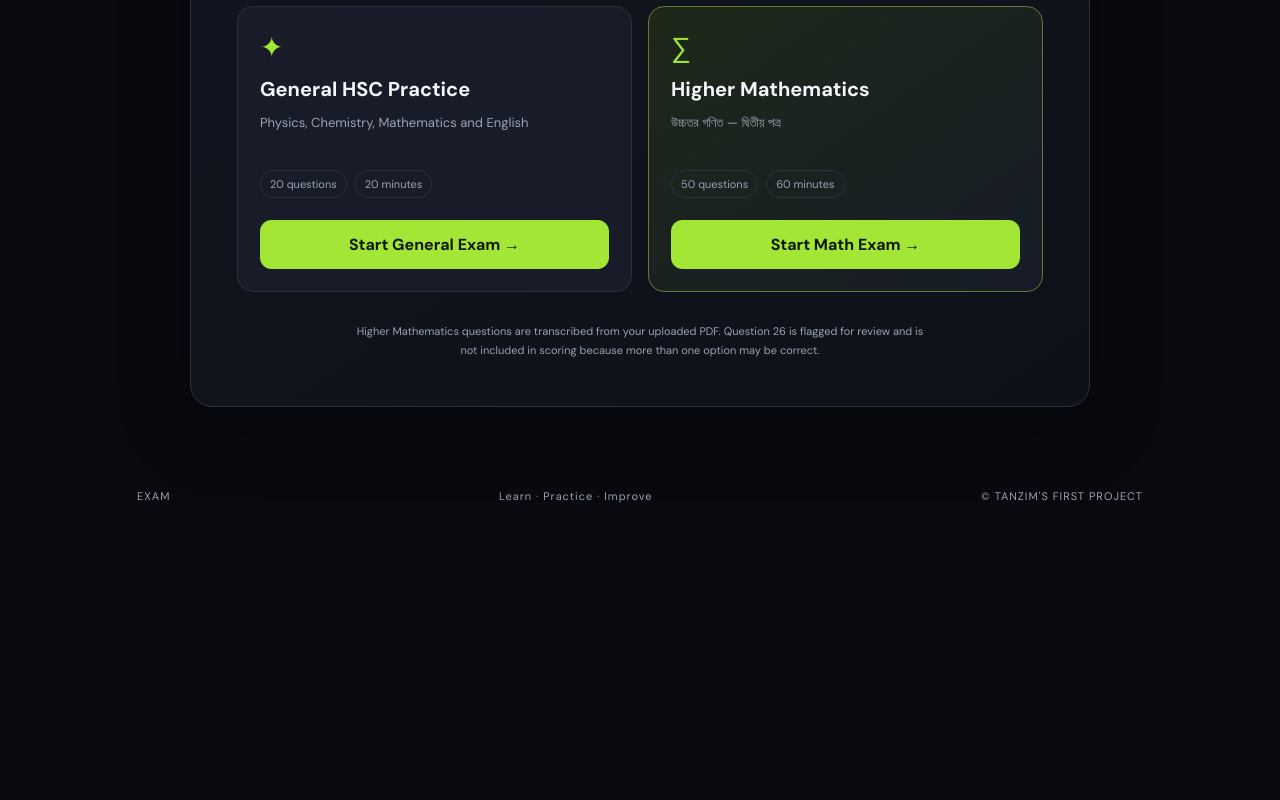
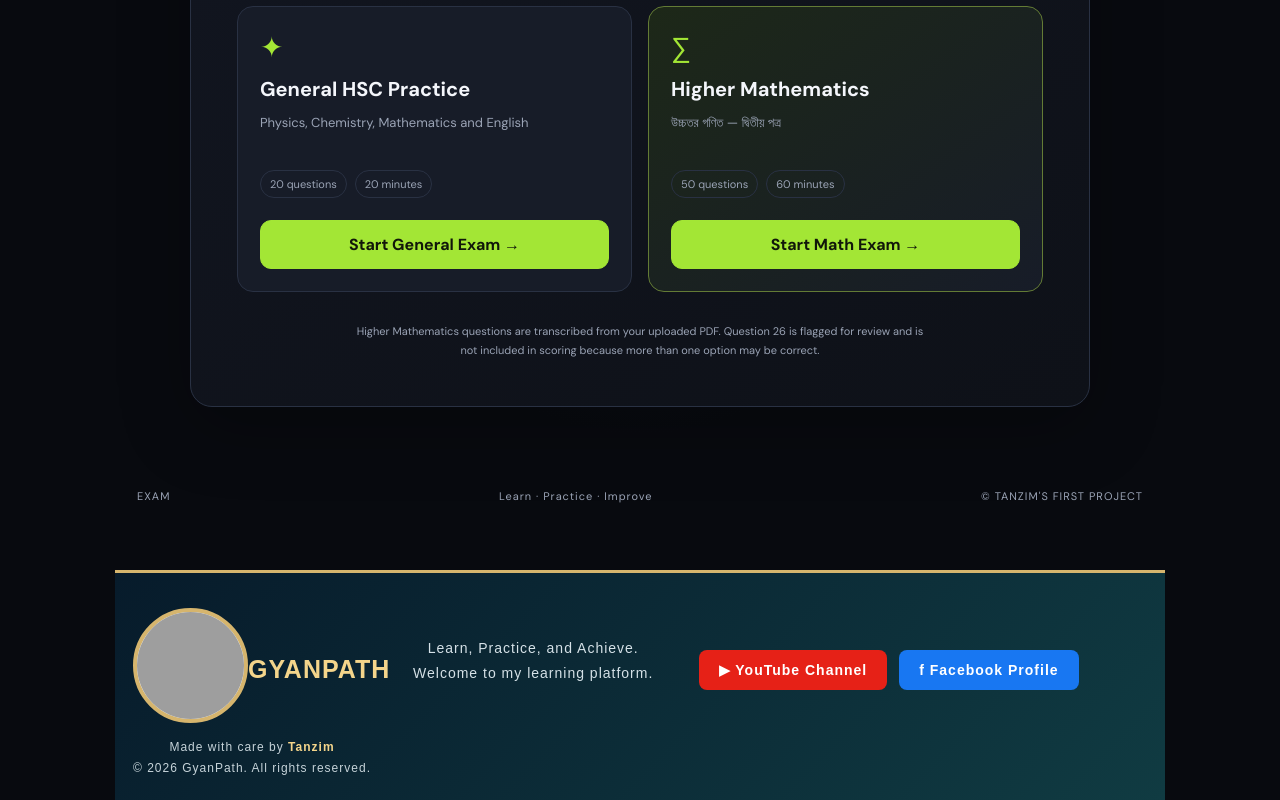
Before and after one commit to tanzim0779/mcq-learning-site, a plain HTML site: page index.html in a window 1280 px wide. Shown: the part 443-1243 px from the top of the page. Before the commit the page ends 968 px from the top, so only its background shows below. Drawn offline with Linux system fonts and the light colour scheme; grey boxes are pictures that could not be loaded.

Commit message:
Update index.html

```diff
--- a/index.html
+++ b/index.html
@@ -8,4 +8,175 @@
 </div><p class="note">Higher Mathematics questions are transcribed from your uploaded PDF. Question 26 is flagged for review and is not included in scoring because more than one option may be correct.</p></section>
 <section id="exam" class="panel hidden"><div class="examhead"><div><small id="exam-type">MCQ EXAM</small><h2 id="subject"></h2></div><div class="timer"><b id="time">20:00</b><small>TIME LEFT</small></div></div><div class="progressline"><span id="count"></span><span id="answered"></span></div><div class="bar"><div id="progress"></div></div><article class="question"><div class="qmeta"><span id="pill"></span><span id="qnum"></span></div><h3 id="prompt"></h3><p id="question-warning" class="warning hidden"></p><div id="options" class="options"></div></article><div class="actions"><button id="prev" class="secondary">← Previous</button><button id="next">Next question →</button></div><p class="submit"><button id="submit" class="secondary">Submit Exam</button></p><div id="nav" class="nav"></div></section>
 <section id="result" class="panel hidden"><small>EXAM COMPLETED</small><h1>Your results are in.</h1><p id="message"></p><div class="score"><small>YOUR SCORE</small><div><b id="score">0</b> / <span id="score-total">20</span></div><div class="bar"><div id="scorebar"></div></div><b id="percent"></b></div><p id="unscored-note" class="warning hidden"></p><div id="subject-results" class="subjects resultsubjects"></div><div class="actions"><button id="review" class="secondary">Review answers</button><button id="again">Try again ↻</button><button id="home-button" class="secondary">Choose another exam</button></div></section>
-<section id="review-screen" class="panel hidden"><small>ANSWER REVIEW</small><h2>Review your answers</h2><div id="review-list"></div><button id="back">Back to results</button></section></main><footer>EXAM <span>Learn · Practice · Improve</span><span>© TANZIM'S FIRST PROJECT</span></footer><script src="questions.js"></script><script src="script.js"></script></body></html>
+<section id="review-screen" class="panel hidden"><small>ANSWER REVIEW</small><h2>Review your answers</h2><div id="review-list"></div><button id="back">Back to results</button></section></main><footer>EXAM <span>Learn · Practice · Improve</span><span>© TANZIM'S FIRST PROJECT</span></footer><script src="questions.js"></script><script src="script.js"></script>
+<!-- ===== GYANPATH WEBSITE FOOTER START ===== -->
+
+<style>
+  .gyanpath-footer {
+    margin-top: 45px;
+    padding: 35px 18px 20px;
+    background: linear-gradient(135deg, #071b2b, #103b42);
+    color: #ffffff;
+    text-align: center;
+    border-top: 3px solid #d6b56d;
+    font-family: Arial, sans-serif;
+  }
+
+  .gyanpath-footer * {
+    box-sizing: border-box;
+  }
+
+  .gyanpath-footer .footer-profile {
+    width: 115px;
+    height: 115px;
+    object-fit: cover;
+    border-radius: 50%;
+    border: 4px solid #d6b56d;
+    margin-bottom: 14px;
+    background: #ffffff;
+  }
+
+  .gyanpath-footer h2 {
+    margin: 5px 0 10px;
+    font-size: 25px;
+    color: #f4d58b;
+    letter-spacing: 1px;
+  }
+
+  .gyanpath-footer .footer-description {
+    max-width: 520px;
+    margin: 0 auto 22px;
+    color: #d5e1e7;
+    font-size: 14px;
+    line-height: 1.8;
+  }
+
+  .gyanpath-footer .footer-socials {
+    display: flex;
+    flex-wrap: wrap;
+    justify-content: center;
+    gap: 12px;
+    margin: 20px auto 25px;
+  }
+
+  .gyanpath-footer .footer-socials a {
+    display: inline-block;
+    padding: 12px 20px;
+    min-width: 135px;
+    border-radius: 8px;
+    text-decoration: none;
+    font-size: 14px;
+    font-weight: bold;
+    color: #ffffff;
+    transition: transform 0.2s, opacity 0.2s;
+  }
+
+  .gyanpath-footer .footer-socials a:hover {
+    transform: translateY(-3px);
+    opacity: 0.88;
+  }
+
+  .gyanpath-footer .youtube-link {
+    background: #e62117;
+  }
+
+  .gyanpath-footer .facebook-link {
+    background: #1877f2;
+  }
+
+  .gyanpath-footer .footer-divider {
+    max-width: 650px;
+    margin: 25px auto 18px;
+    border: 0;
+    border-top: 1px solid rgba(255,255,255,0.2);
+  }
+
+  .gyanpath-footer .footer-bottom {
+    margin: 0;
+    color: #c6d3d9;
+    font-size: 12px;
+    line-height: 1.8;
+  }
+
+  .gyanpath-footer .footer-bottom strong {
+    color: #f4d58b;
+  }
+
+  @media (max-width: 480px) {
+    .gyanpath-footer {
+      padding: 28px 12px 18px;
+    }
+
+    .gyanpath-footer .footer-socials a {
+      min-width: 125px;
+      padding: 11px 14px;
+    }
+
+    .gyanpath-footer h2 {
+      font-size: 22px;
+    }
+  }
+</style>
+
+<footer class="gyanpath-footer">
+
+  <!-- Profile Photo -->
+  <img
+    class="footer-profile"
+    src="https://drive.google.com/uc?export=view&id=1fkWH9zYRwPPC8Nl-sbE799-98LXy6tmZ"
+    alt="Tanzim's Profile Photo"
+    loading="lazy"
+    onerror="this.style.display='none';"
+  >
+
+  <!-- Website / Creator Name -->
+  <h2>GYANPATH</h2>
+
+  <p class="footer-description">
+    Learn, Practice, and Achieve.
+    <br>
+    Welcome to my learning platform.
+  </p>
+
+  <!-- Social Media Links -->
+  <div class="footer-socials">
+
+    <a
+      class="youtube-link"
+      href="https://youtube.com/@tanzim0779?si=Iftrm7MPiI1o_G0E"
+      target="_blank"
+      rel="noopener noreferrer"
+    >
+      ▶ YouTube Channel
+    </a>
+
+    <a
+      class="facebook-link"
+      href="https://www.facebook.com/tanzim0779"
+      target="_blank"
+      rel="noopener noreferrer"
+    >
+      f Facebook Profile
+    </a>
+
+  </div>
+
+  <hr class="footer-divider">
+
+  <!-- Copyright -->
+  <p class="footer-bottom">
+    Made with care by <strong>Tanzim</strong>
+    <br>
+    © <span id="gyanpath-year"></span> GyanPath.
+    All rights reserved.
+  </p>
+
+</footer>
+
+<script>
+  document.getElementById("gyanpath-year").textContent =
+    new Date().getFullYear();
+</script>
+
+<!-- ===== GYANPATH WEBSITE FOOTER END ===== -->
+</body></html>
```
